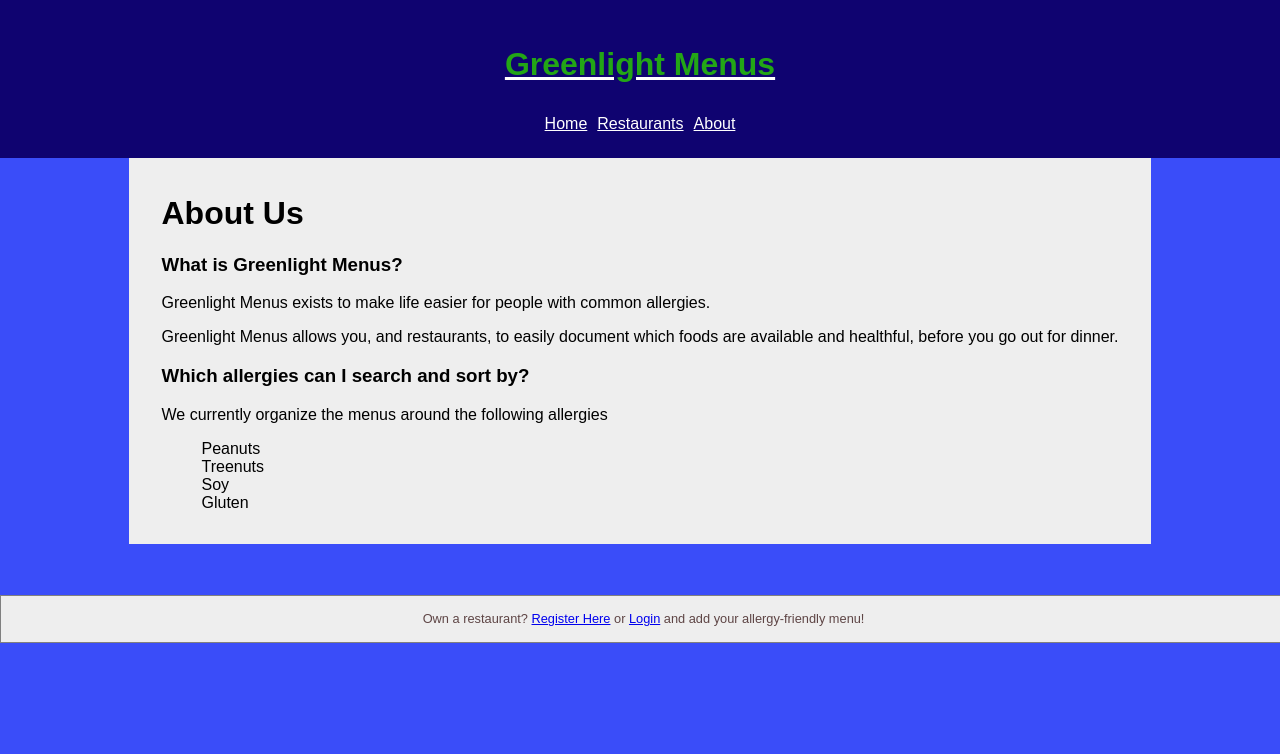
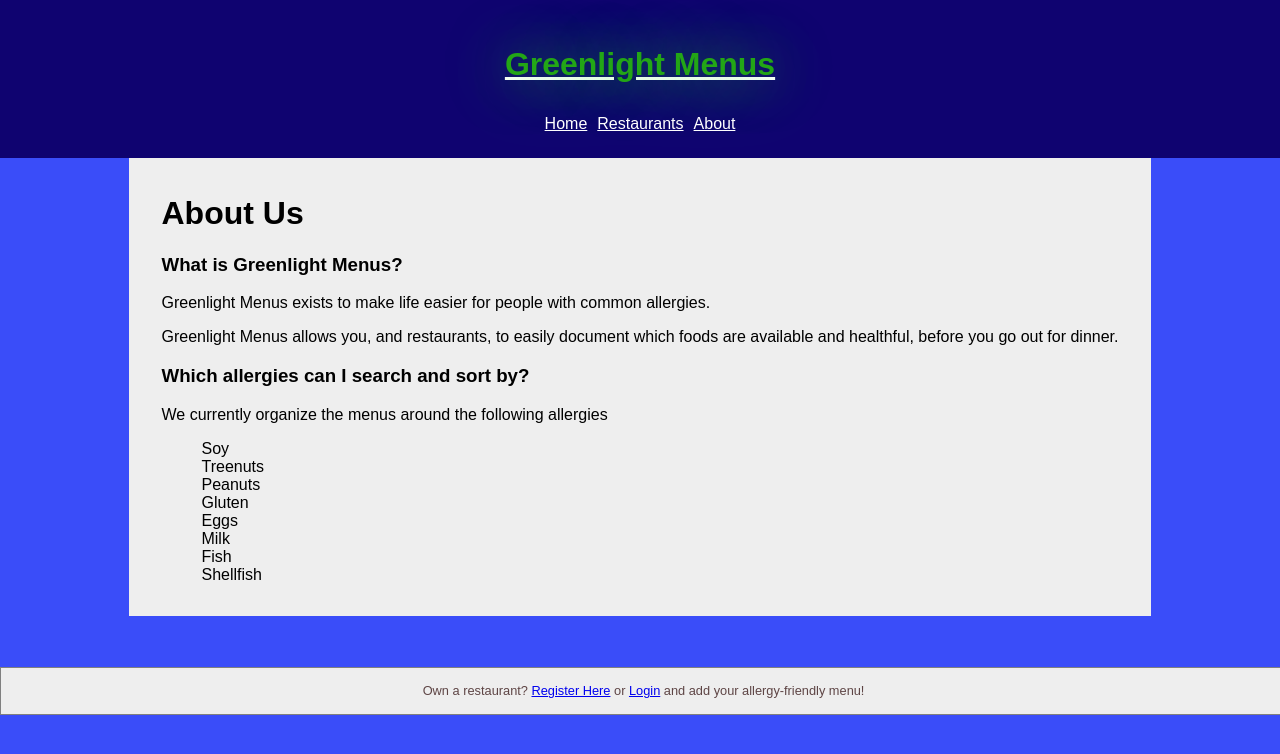
Before and after one commit to StreamedLine/green-light-menus, a React (Create React App) app in the folder client/: page /about in a window 1280 px wide. Shown: the top 754 px of the page. Built offline with nearby package versions, Linux system fonts and the light colour scheme; no server answers.

Commit message:
get rid of unused code

```diff
--- a/client/src/App.css
+++ b/client/src/App.css
@@ -27,6 +27,10 @@ body {
 
 .App-intro {
   font-size: large;
+}
+
+.logo h1 {
+  text-shadow: 0 0 60px limegreen;
 }
 
 .App-header a {
@@ -69,6 +73,10 @@ body {
   color: red;
 }
 
+.menus .red {
+  text-shadow: 0 0 60px tomato;
+}
+
 .green {
   color: #23a616;
 }
@@ -100,14 +108,8 @@ form input[type=submit] {
   max-width: 280px;
 }
 
-.extraSearch input[type=text] {
-  max-width: 200px;
-  display: inline-block;
-  margin-bottom: 0.75em;
-}
-.extraSearch label {
-  margin-top: 1em;
-  display: block;
+.search form input[type=submit] {
+  max-width: 100px;
 }
 
 .restaurants {
--- a/client/src/components/about/BasicAbout.js
+++ b/client/src/components/about/BasicAbout.js
@@ -21,10 +21,15 @@ const About = () => {
 				<h3>Which allergies can I search and sort by?</h3>
 				<p>We currently organize the menus around the following allergies</p>
 				<ul>
+					<li>Soy</li>
+
+					<li>Treenuts</li>
 					<li>Peanuts</li>
-					<li>Treenuts</li>
-					<li>Soy</li>
 					<li>Gluten</li>
+					<li>Eggs</li>
+					<li>Milk</li>
+					<li>Fish</li>
+					<li>Shellfish</li>
 				</ul>
 			</Div>
 		)
--- a/client/src/components/dashboard/Homepage.js
+++ b/client/src/components/dashboard/Homepage.js
@@ -13,7 +13,6 @@ class Homepage extends React.Component {
 		this.state = {
 			search: {
 				query: '',
-				zip: ''
 			}
 		}
 	}
@@ -39,15 +38,11 @@ class Homepage extends React.Component {
 			<div>
 				<h1>Welcome To Greenlight Menus</h1>
 
-				<div className="searchByAllergies">
+				<div className="search">
 					<h3 className="black">Search</h3>
 					<form onSubmit={this.handleOnSubmit}>
 						<label htmlFor="query">search</label>
 						<input type="text" id="query" name="query" onChange={this.handleOnChange} />
-						<div className="extraSearch">
-							<label htmlFor="zip">zip</label>
-							<input type="text" id="zip" name="zip" placeholder='optional' onChange={this.handleOnChange} />
-						</div>
 						<input type="submit" value="search" />
 					</form>
 				</div>
```
